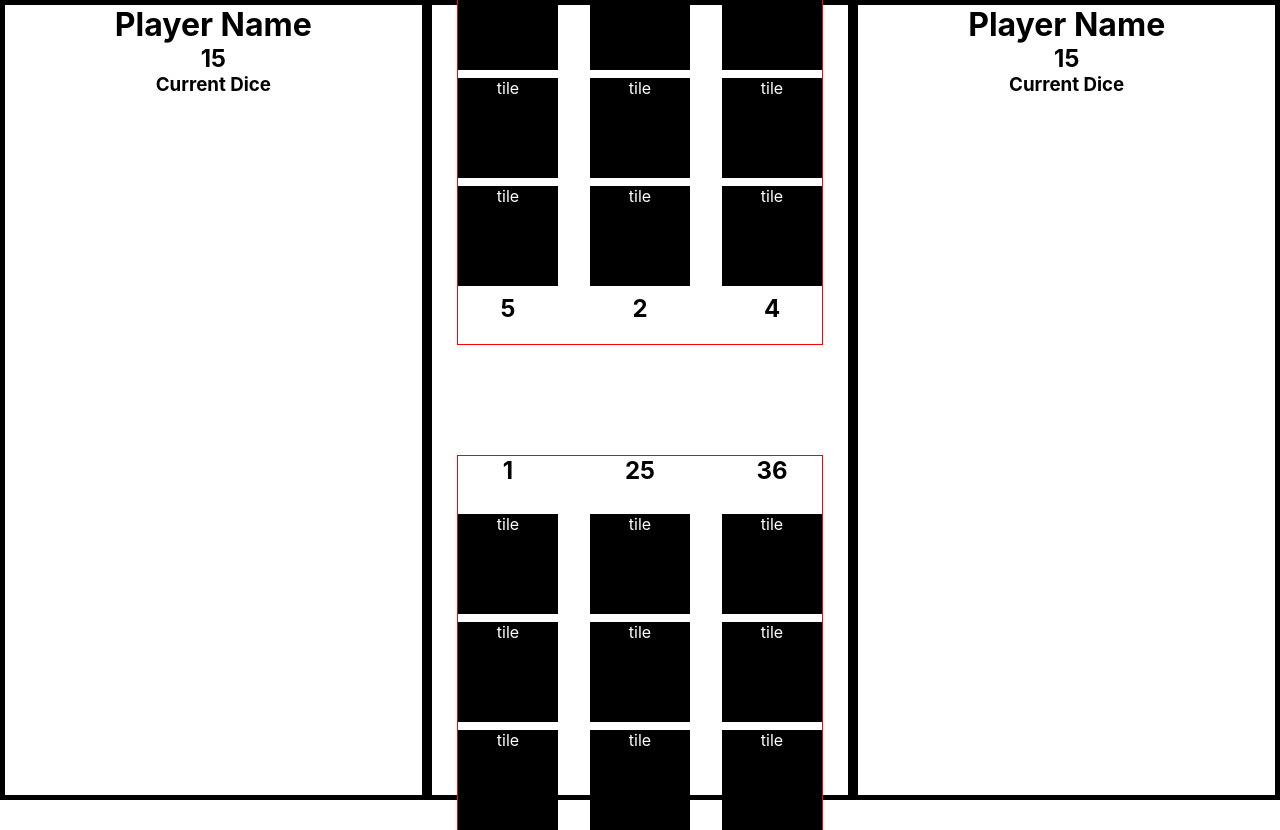
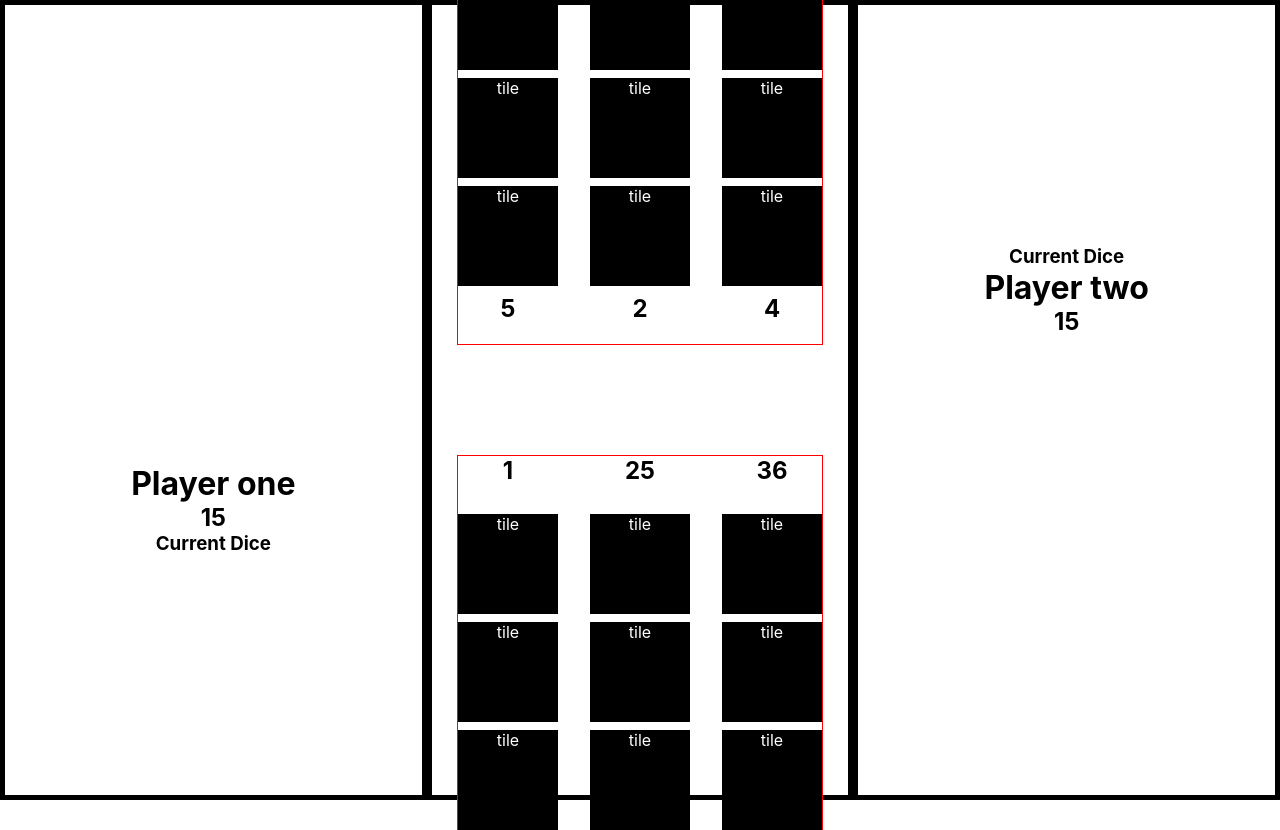
Before and after one commit to seffa1/knucklebones, a React (Create React App) app in the folder knucklebones/: page / in a window 1280 px wide. Built offline with nearby package versions, Linux system fonts and the light colour scheme.

Commit message:
props and some state

```diff
--- a/knucklebones/src/App.js
+++ b/knucklebones/src/App.js
@@ -1,13 +1,32 @@
 import "./App.css";
 import Player from "./components/Player";
 import Arena from "./components/Arena";
+import React from "react";
 
 function App() {
+  // State
+  const [playerOneData, setPlayerOneData] = React.useState({
+    score: 0,
+    currentDice: null,
+  });
+
+  const [playerTwoData, setPlayerTwoData] = React.useState({
+    score: 0,
+    currentDice: null,
+  });
+
+  // player scores
+  // player current dice
+  // all 18 of the tile's state
+  // score of each column
+  // whose turn is it
+  // game state (playing, ended)
+
   return (
     <div className="App">
-      <Player />
+      <Player playerNumber="one" />
       <Arena />
-      <Player />
+      <Player playerNumber="two" />
     </div>
   );
 }
--- a/knucklebones/src/components/Player.js
+++ b/knucklebones/src/components/Player.js
@@ -1,11 +1,12 @@
 import React from "react";
 
-function Player() {
+function Player(props) {
   return (
-    <div className="Player">
-      <h1>Player Name</h1>
+    <div className={`Player player--${props.playerNumber}`}>
+      {props.playerNumber === "two" && <h3>Current Dice</h3>}
+      <h1>Player {props.playerNumber}</h1>
       <h2>15</h2>
-      <h3>Current Dice</h3>
+      {props.playerNumber === "one" && <h3>Current Dice</h3>}
     </div>
   );
 }
```
